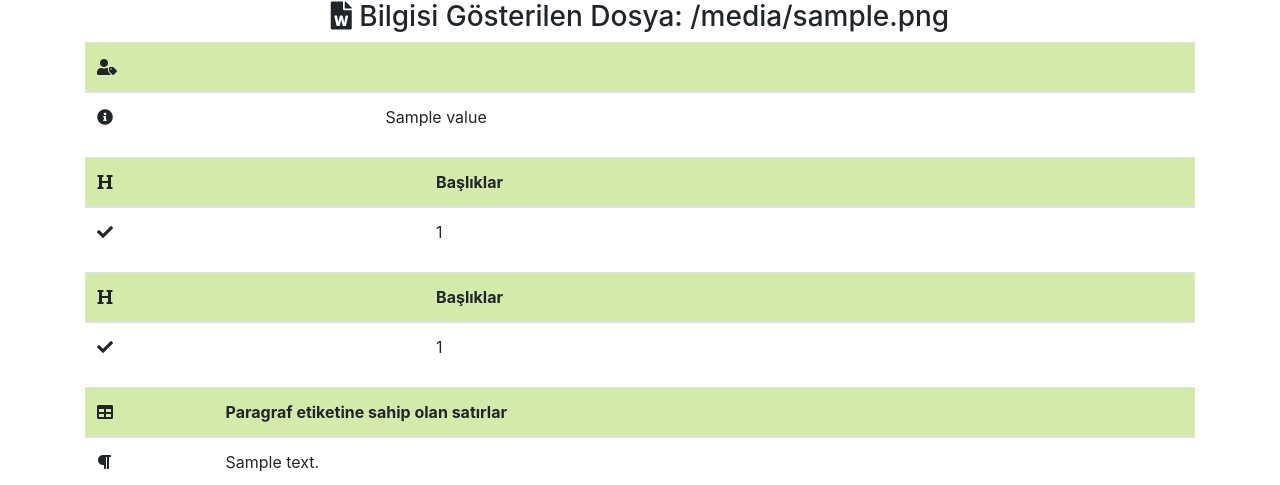
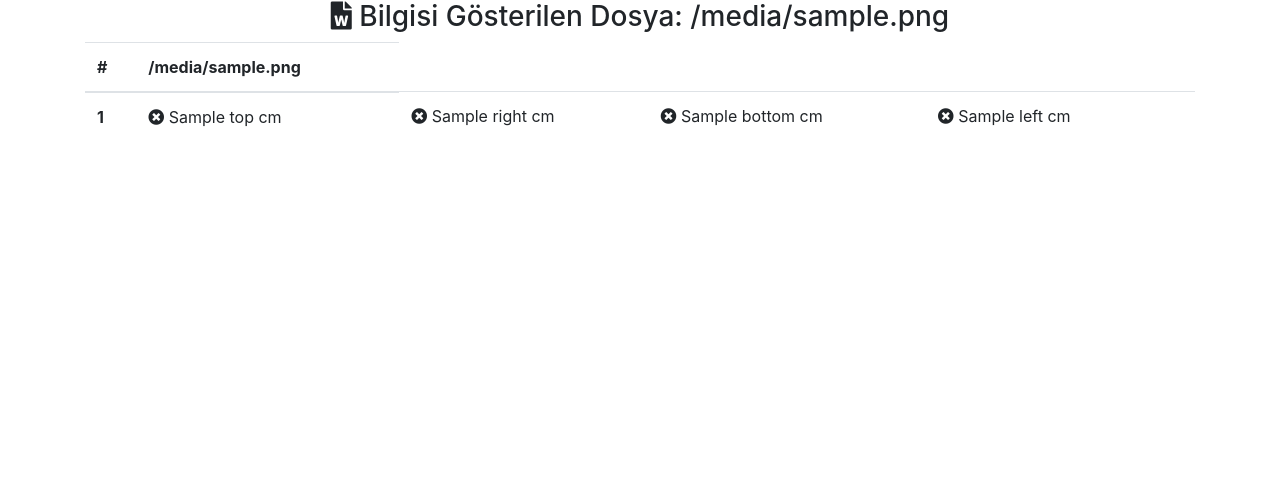
Before and after one commit to EmrePbu/CheckTrueFlask, a Flask app: template templates/file_operations.html in a window 1280 px wide. Shown: the part 56-541 px from the top of the page. Run offline with Flask 2, Linux system fonts and the light colour scheme; the template is opened without the code that fills it: most values are stand-ins (such as "Sample title", 1, 10 or a date in 2020); some libraries are stand-ins or nearby versions.

Commit message:
added file_page_structure.html and other fixed

```diff
--- a/app.py
+++ b/app.py
@@ -1,3 +1,4 @@
+from metric_converter import CheckTrue
 import os
 from flask import Flask, render_template, flash, redirect, url_for, session, logging, request, send_from_directory
 from flask_mysqldb import MySQL
@@ -5,8 +6,7 @@
 from passlib.hash import sha256_crypt
 from flask_wtf import FlaskForm
 from werkzeug.utils import secure_filename
-from werkzeug.middleware.shared_data import SharedDataMiddleware
-import read_file as RP
+import read_file as RF
 
 
 UPLOAD_FOLDER = 'documents'
@@ -78,14 +78,16 @@
 def select_file(filename):
     filepath = '{_UPLOAD_FOLDER}/{_filename}'.format(
         _UPLOAD_FOLDER=UPLOAD_FOLDER, _filename=filename)
-    content_list = RP.read_paragraph(filename=filepath)
-    file_details = RP.file_properties(filename=filepath)
-    file_header = RP.file_header(filename=filepath)
-    file_footer = RP.file_footer(filename=filepath)
-    # RP.file_footer(filename=filepath)
-    file_body = RP.file_body(filename=filepath)
+    content_list = RF.read_paragraph(filename=filepath)
+    file_details = RF.file_properties(filename=filepath)
+    file_header = RF.file_header(filename=filepath)
+    file_footer = RF.file_footer(filename=filepath)
+    file_margin = RF.read_margin(filename=filepath)
+    _checkMargin = CheckTrue.checkMargin
+    # RF.file_footer(filename=filepath)
+    file_body = RF.file_body(filename=filepath)
 
-    return render_template('file_operations.html',  file_details=file_details, filename=filename, content_list=content_list, file_header=file_header, file_footer=file_footer, file_body=file_body)
+    return render_template('file_operations.html', _checkMargin=_checkMargin, file_details=file_details, filename=filename, content_list=content_list, file_header=file_header, file_footer=file_footer, file_body=file_body, file_margin=file_margin)
 
 
 if __name__ == '__main__':
--- a/templates/file_operations.html
+++ b/templates/file_operations.html
@@ -11,14 +11,74 @@
     <i class="fas fa-file-word"></i> Bilgisi Gösterilen Dosya: {{filename}}
   </h3>
 
-
+<!--
   {% include 'includes/file_details.html' %}
   {% include 'includes/file_header.html' %}
   {% include 'includes/file_footer.html' %}
   {% include 'includes/paragraph.html' %}
 
+-->
+<!--{% include 'includes/file_page_structure.html' %}-->
 
+<table class="table">
+  <thead>
+    <tr>
+      <th scope="col">#</th>
+      {% for i in file_margin  %}
+        <th scope="col">{{i}}</th>
+      {% endfor %}
+    </tr>
+  </thead>
+  <tbody>
+    {% for i in file_margin['top'] %}
+      <tr>
+      <th scope="row">{{loop.index}}</th>
+      {% set _top = file_margin['top'][loop.index-1] %}
+      {% set _right = file_margin['right'][loop.index-1] %}
+      {% set _bottom = file_margin['bottom'][loop.index-1] %}
+      {% set _left = file_margin['left'][loop.index-1] %}
+      {% set _portrait = file_margin['portrait'][loop.index-1] %}
+      <td>
+        {% if _checkMargin(3.00, _top) %}
+        <i class="fas fa-check"></i> {{_top}} cm
+        {% else %}
+        <i class="fas fa-times-circle"></i> {{_top}} cm
+        {% endif %}
+      </td>
+      <td>
+        {% if _checkMargin(2.50, _right) %}
+        <i class="fas fa-check"></i> {{_right}} cm
+        {% else %}
+        <i class="fas fa-times-circle"></i> {{_right}} cm
+        {% endif %}
+      </td>
+      <td>
+        {% if _checkMargin(2.50, _bottom) %}
+        <i class="fas fa-check"></i> {{_bottom}} cm
+        {% else %}
+        <i class="fas fa-times-circle"></i> {{_bottom}} cm
+        {% endif %}
+      </td>
+      <td>
+        {% if _checkMargin(3.25, _left) %}
+        <i class="fas fa-check"></i> {{_left}} cm
+        {% else %}
+        <i class="fas fa-times-circle"></i> {{_left}} cm
+        {% endif %}
+      </td>
+      <td>
 
+        {% if _portrait == 'Dikey' %}
+        <i class="fas fa-arrows-alt-v"></i> {{_portrait}}
+        {% elif _portrait == 'Yatay' %}
+        <i class="fas fa-arrows-alt-h"></i> {{_portrait}}
+        {% endif %}
+
+      </td>
+    </tr>
+    {% endfor %}
+  </tbody>
+</table>
 
 
   {% block script %}
--- /dev/null
+++ b/templates/includes/file_page_structure.html
@@ -0,0 +1,33 @@
+ <table class="table">
+    <thead>
+      <tr>
+        <th scope="col">#</th>
+        {% for i in file_margin  %}
+          <th scope="col">{{i}}</th>
+        {% endfor %}
+      </tr>
+    </thead>
+    <tbody>
+
+      {% for i in file_margin['top'] %}
+        <tr>
+        <th scope="row">{{loop.index}}</th>
+        {% set _top = file_margin['top'][loop.index-1] %}
+        {% set _right = file_margin['right'][loop.index-1] %}
+        {% set _bottom = file_margin['bottom'][loop.index-1] %}
+        {% set _left = file_margin['left'][loop.index-1] %}
+        {% set _portrait = file_margin['portrait'][loop.index-1] %}
+        <td>{{_top}} cm</td>
+        <td>{{_right}} cm</td>
+        <td>{{_bottom}} cm</td>
+        <td>{{_left}} cm</td>
+        <td>{{_portrait}}</td>
+        <td></td>
+      </tr>
+
+      {% endfor %}
+
+
+
+    </tbody>
+  </table>
```
Also changed, not shown: metric_converter.py (added, +28 -0 lines), read_file.py (+38 -1 lines).
